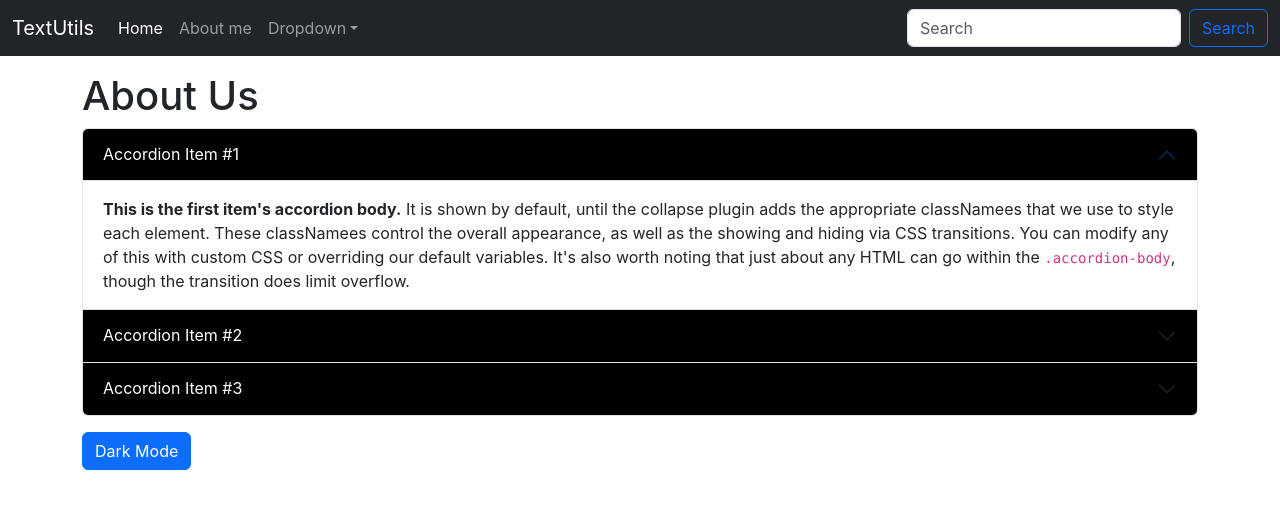
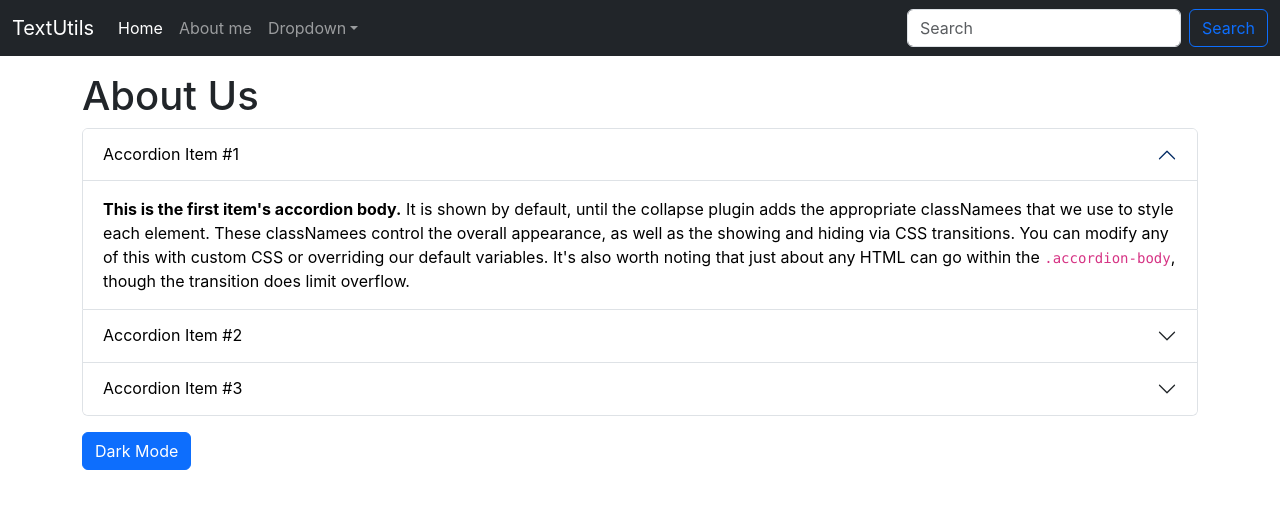
Before and after one commit to sadikurrahamanfahim/my-app, a React (Create React App) app: page / in a window 1280 px wide. Shown: the top 508 px of the page. Built offline with nearby package versions, Linux system fonts and the light colour scheme.

Commit message:
enabled dark mode

```diff
--- a/src/components/About.js
+++ b/src/components/About.js
@@ -1,22 +1,41 @@
-import React from 'react'
+import React, { useState } from 'react'
 
 export default function About() {
-let mystyle={
-    color : 'white',
-    backgroundColor : 'black'
-}
+
+    const [mystyle, setmystyle] = useState({
+        color: 'black',
+        backgroundColor: 'white'
+    })
+    const [btnText, setbtnText] = useState("Dark Mode")
+
+    const toggleStyle = () => {
+        if (mystyle.color === 'white') {
+            setmystyle({
+                color: 'black',
+                backgroundColor: 'white'
+            })
+            setbtnText("Dark Mode")
+        }
+        else {
+            setmystyle({
+                color: 'white',
+                backgroundColor: 'black'
+            })
+            setbtnText("Light Mode")
+        }
+    }
 
     return (
         <>
-        <h1 className="my-2">About Us</h1>
+            <h1 className="my-2">About Us</h1>
             <div className="accordion" id="accordionExample">
                 <div className="accordion-item">
                     <h2 className="accordion-header" id="headingOne">
-                        <button className="accordion-button" style = {mystyle} type="button" data-bs-toggle="collapse" data-bs-target="#collapseOne" aria-expanded="true" aria-controls="collapseOne">
+                        <button className="accordion-button" style={mystyle} type="button" data-bs-toggle="collapse" data-bs-target="#collapseOne" aria-expanded="true" aria-controls="collapseOne">
                             Accordion Item #1
                         </button>
                     </h2>
-                    <div id="collapseOne" className="accordion-collapse collapse show" aria-labelledby="headingOne" data-bs-parent="#accordionExample">
+                    <div id="collapseOne" style={mystyle} className="accordion-collapse collapse show" aria-labelledby="headingOne" data-bs-parent="#accordionExample">
                         <div className="accordion-body">
                             <strong>This is the first item's accordion body.</strong> It is shown by default, until the collapse plugin adds the appropriate classNamees that we use to style each element. These classNamees control the overall appearance, as well as the showing and hiding via CSS transitions. You can modify any of this with custom CSS or overriding our default variables. It's also worth noting that just about any HTML can go within the <code>.accordion-body</code>, though the transition does limit overflow.
                         </div>
@@ -24,11 +43,11 @@ let mystyle={
                 </div>
                 <div className="accordion-item">
                     <h2 className="accordion-header" id="headingTwo">
-                        <button className="accordion-button collapsed" style = {mystyle} type="button" data-bs-toggle="collapse" data-bs-target="#collapseTwo" aria-expanded="false" aria-controls="collapseTwo">
+                        <button className="accordion-button collapsed" style={mystyle} type="button" data-bs-toggle="collapse" data-bs-target="#collapseTwo" aria-expanded="false" aria-controls="collapseTwo">
                             Accordion Item #2
                         </button>
                     </h2>
-                    <div id="collapseTwo" className="accordion-collapse collapse" aria-labelledby="headingTwo" data-bs-parent="#accordionExample">
+                    <div id="collapseTwo" style={mystyle} className="accordion-collapse collapse" aria-labelledby="headingTwo" data-bs-parent="#accordionExample">
                         <div className="accordion-body">
                             <strong>This is the second item's accordion body.</strong> It is hidden by default, until the collapse plugin adds the appropriate classNamees that we use to style each element. These classNamees control the overall appearance, as well as the showing and hiding via CSS transitions. You can modify any of this with custom CSS or overriding our default variables. It's also worth noting that just about any HTML can go within the <code>.accordion-body</code>, though the transition does limit overflow.
                         </div>
@@ -36,18 +55,18 @@ let mystyle={
                 </div>
                 <div className="accordion-item">
                     <h2 className="accordion-header" id="headingThree">
-                        <button className="accordion-button collapsed" style = {mystyle} type="button" data-bs-toggle="collapse" data-bs-target="#collapseThree" aria-expanded="false" aria-controls="collapseThree">
+                        <button className="accordion-button collapsed" style={mystyle} type="button" data-bs-toggle="collapse" data-bs-target="#collapseThree" aria-expanded="false" aria-controls="collapseThree">
                             Accordion Item #3
                         </button>
                     </h2>
-                    <div id="collapseThree" style = {mystyle} className="accordion-collapse collapse" aria-labelledby="headingThree" data-bs-parent="#accordionExample">
+                    <div id="collapseThree" style={mystyle} className="accordion-collapse collapse" aria-labelledby="headingThree" data-bs-parent="#accordionExample">
                         <div className="accordion-body">
                             <strong>This is the third item's accordion body.</strong> It is hidden by default, until the collapse plugin adds the appropriate classNamees that we use to style each element. These classNamees control the overall appearance, as well as the showing and hiding via CSS transitions. You can modify any of this with custom CSS or overriding our default variables. It's also worth noting that just about any HTML can go within the <code>.accordion-body</code>, though the transition does limit overflow.
                         </div>
                     </div>
                 </div>
             </div>
-            <button type="button" className="my-3 btn btn-primary">Dark Mode</button>
+            <button onClick={toggleStyle} type="button" className="my-3 btn btn-primary">{btnText}</button>
         </>
     )
 }
```
